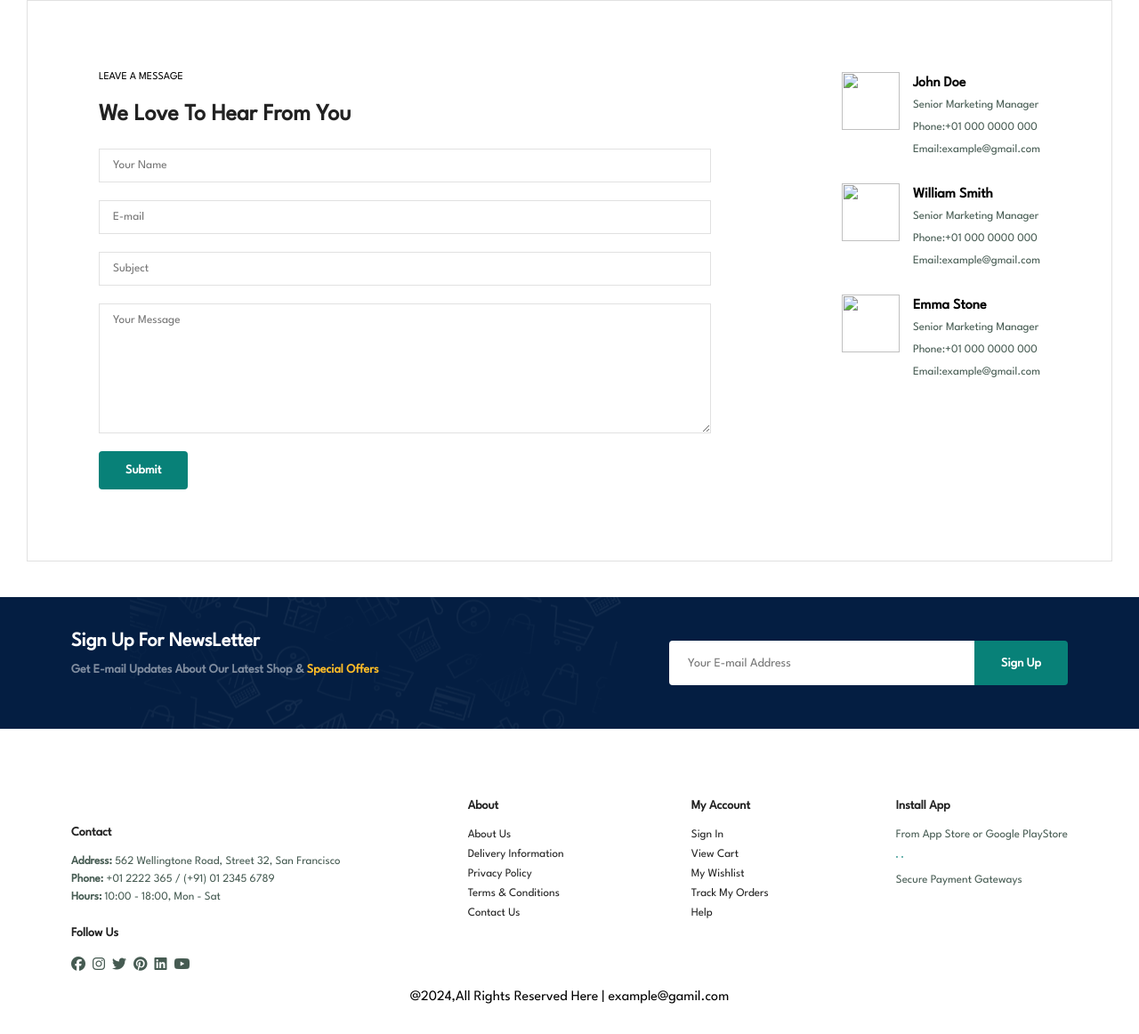
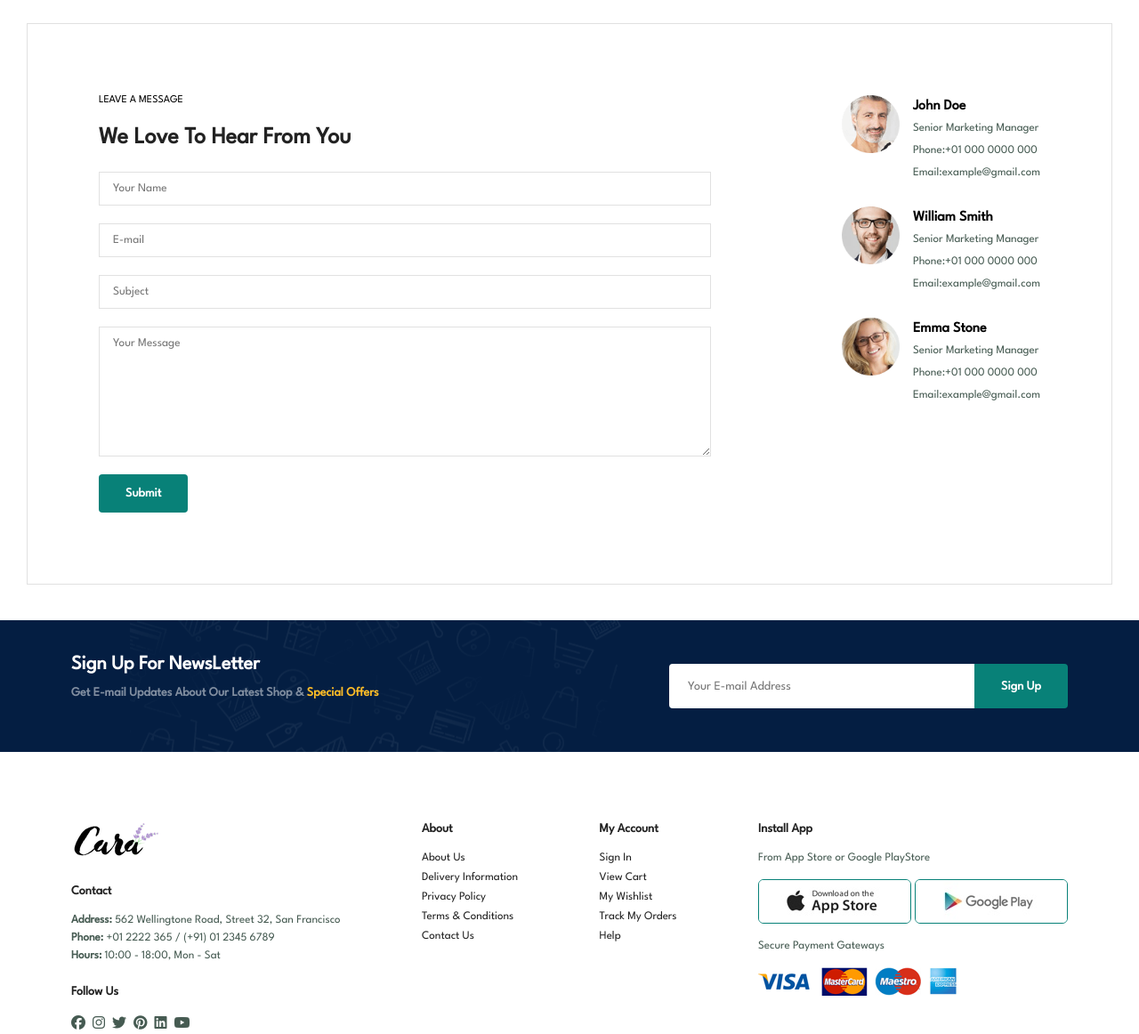
Before and after one commit to chinmayabhol/ecommerce-shop-website, a plain HTML site: page contact.html in a window 1280 px wide. Shown: the part 888-2050 px from the top of the page at 89% size. Drawn offline with Linux system fonts and the light colour scheme; files whose address does not match are found by name.

Commit message:
Update contact.html

```diff
--- a/contact.html
+++ b/contact.html
@@ -25,7 +25,7 @@
 
 
     <section id="header">
-        <a href="#"><img src="images/logo.png" class="logo" alt=""></a>
+        <a href="#"><img src="logo.png" class="logo" alt=""></a>
 
         <div>
             <ul id="navbar">
@@ -95,15 +95,15 @@
 
     <div class="people">
         <div>
-            <img src="images/1.png" alt="">
+            <img src="1.png" alt="">
             <p><span>John Doe</span> Senior Marketing Manager <br>Phone:+01 000 0000 000 <br> Email:example@gmail.com</p>
         </div>
         <div>
-            <img src="images/2.png" alt="">
+            <img src="2.png" alt="">
             <p><span>William Smith</span> Senior Marketing Manager <br>Phone:+01 000 0000 000 <br> Email:example@gmail.com</p>
         </div>
         <div>
-            <img src="images/3.png" alt="">
+            <img src="3.png" alt="">
             <p><span>Emma Stone</span> Senior Marketing Manager <br>Phone:+01 000 0000 000 <br> Email:example@gmail.com</p>
         </div>
     </div>
@@ -124,7 +124,7 @@
 
     <footer class="section-p1">
         <div class="col">
-            <img class="logo" src="images/logo.png" alt="">
+            <img class="logo" src="logo.png" alt="">
             <h4>Contact</h4>
             <p><strong>Address: </strong>562 Wellingtone Road, Street 32, San Francisco</p>
             <p><strong>Phone: </strong>+01 2222 365 / (+91) 01 2345 6789</p>
@@ -164,11 +164,11 @@
             <h4>Install App</h4>
             <p>From App Store or Google PlayStore</p>
             <div class="row">
-                <img src="images/app.jpg" alt="">
-                <img src="images/play.jpg" alt="">
+                <img src="app.jpg" alt="">
+                <img src="play.jpg" alt="">
             </div>
             <p>Secure Payment Gateways</p>
-            <img src="images/pay.png" alt="">
+            <img src="pay.png" alt="">
         </div>
 
         <div class="copyright">
```
